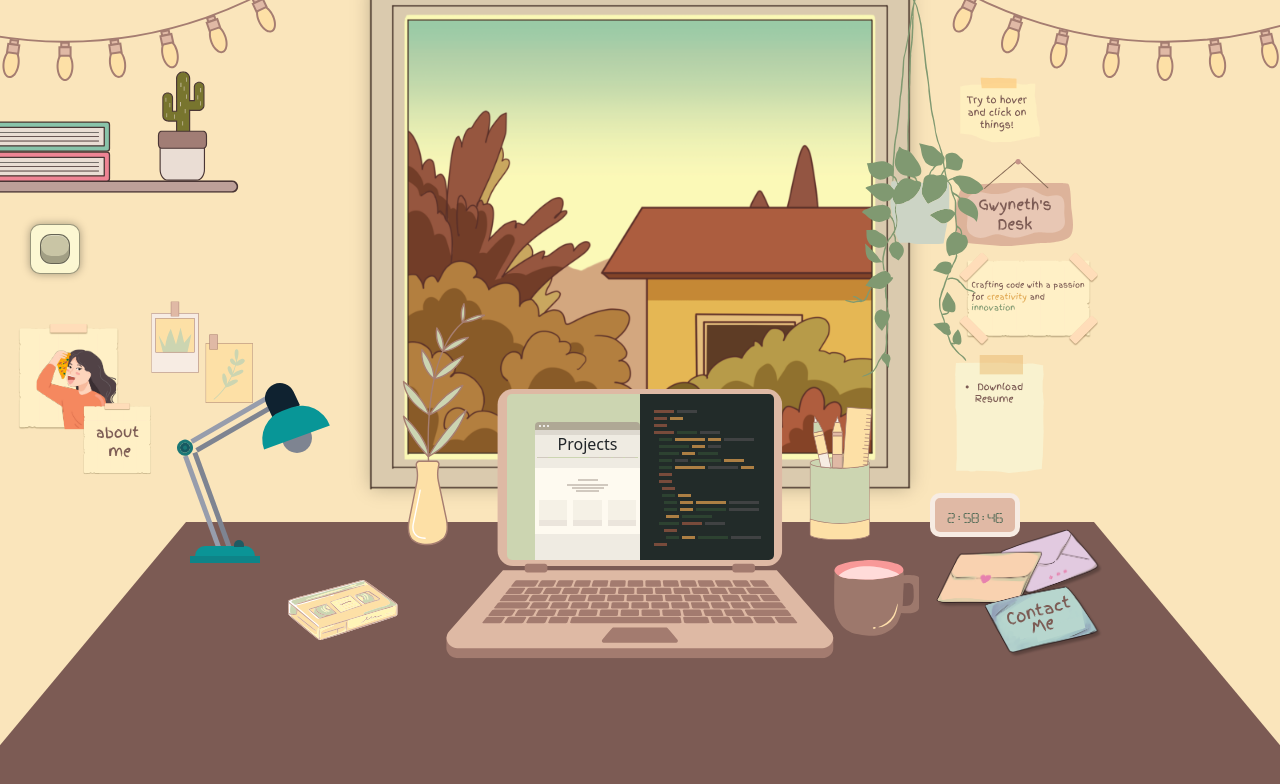
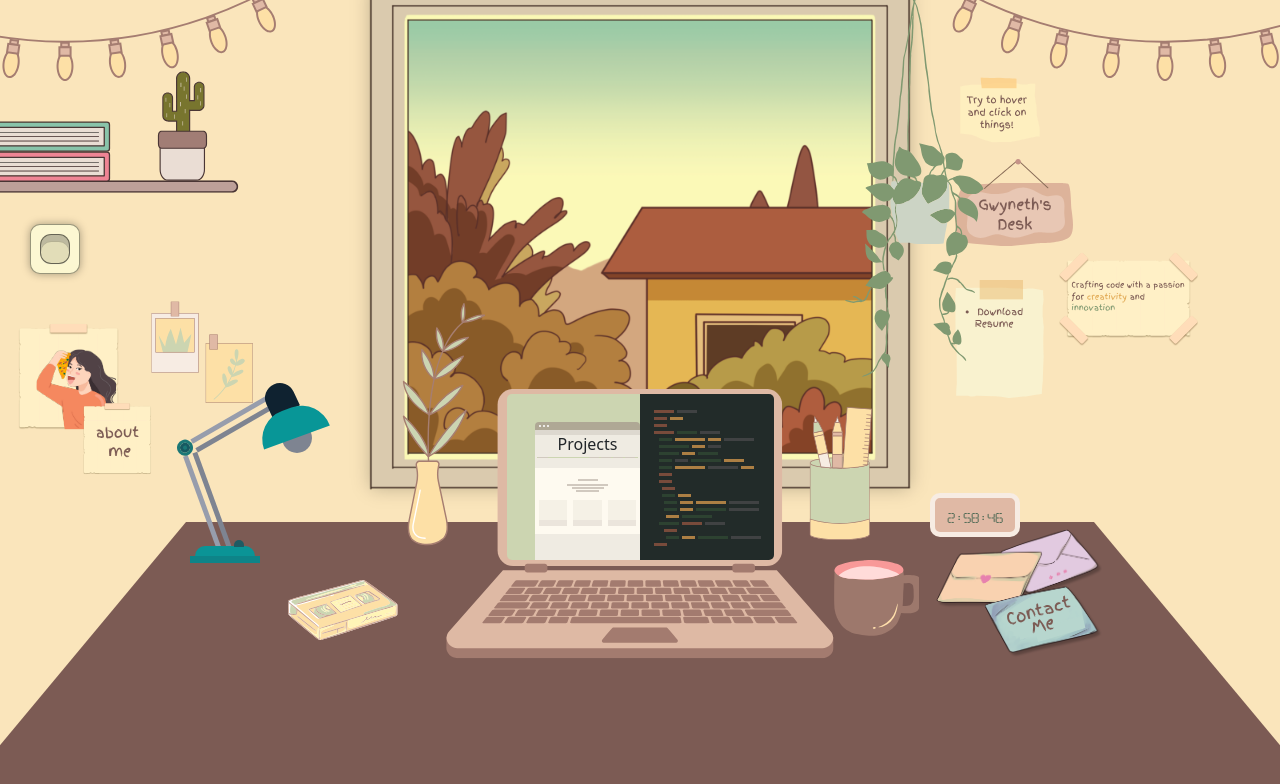
Before and after one commit to GWC523/Portfolio-v1, a React (Create React App) app: page /#/ in a window 1280 px wide. Shown: the top 784 px of the page. Built offline with nearby package versions, Linux system fonts and the light colour scheme.

Commit message:
fix: unselectable containers and reversed switch

```diff
--- a/src/Components/Clock/Clock.scss
+++ b/src/Components/Clock/Clock.scss
@@ -17,7 +17,13 @@
   color:#305944;
   font-family: 'Digital-Dream';
   font-size: 10px;
-  cursor: pointer;
+  -webkit-touch-callout: none;
+  -webkit-user-select: none;
+  -khtml-user-select: none;
+  -moz-user-select: none;
+  -ms-user-select: none;
+  user-select: none;
+  cursor: default;
 }
 
 .clock-night {
--- a/src/Components/Light Switch/LightSwitch.scss
+++ b/src/Components/Light Switch/LightSwitch.scss
@@ -35,10 +35,10 @@
     border: 1px solid rgba(0,0,0,0.6);
     border-radius: 0.7em;
     box-shadow:
-      inset 0 1px 0 rgba(255,255,255,0.3),
-      inset 0 -7px 0 rgba(0,0,0,0.2),
-      inset 0 50px 10px rgba(0,0,0,0.2),
-      0 1px 0 rgba(255,255,255,0.2);
+        inset 0 6px 0 rgba(255,255,255,0.1),
+        inset 0 7px 0 rgba(0,0,0,0.2),
+        inset 0 -50px 10px rgba(0,0,0,0.1),
+        0 1px 0 rgba(205,205,205,0.1);
 
     transition: all 0.2s ease-out;
 
@@ -74,11 +74,10 @@
     .switch {
       background:#fcf7cd;
       box-shadow:
-        inset 0 6px 0 rgba(255,255,255,0.1),
-        inset 0 7px 0 rgba(0,0,0,0.2),
-        inset 0 -50px 10px rgba(0,0,0,0.1),
-        0 1px 0 rgba(205,205,205,0.1);
-
+      inset 0 1px 0 rgba(255,255,255,0.3),
+      inset 0 -7px 0 rgba(0,0,0,0.2),
+      inset 0 50px 10px rgba(0,0,0,0.2),
+      0 1px 0 rgba(255,255,255,0.2);
       &:after,
       &:before {
           background:#222;
--- a/src/Components/Resume/Resume.scss
+++ b/src/Components/Resume/Resume.scss
@@ -1,8 +1,15 @@
 .resume {
     width: 90px;
     position: relative;
-    margin-top: -300px;
+    margin-top: -450px;
     margin-left: 720px;
     z-index: 20;
     cursor: pointer;
+    -webkit-touch-callout: none;
+    -webkit-user-select: none;
+    -khtml-user-select: none;
+    -moz-user-select: none;
+    -ms-user-select: none;
+    -o-user-select: none;
+    user-select: none;
 }
--- a/src/Pages/Room.scss
+++ b/src/Pages/Room.scss
@@ -1,5 +1,15 @@
 body {
   margin: 0;
+}
+
+.unselectable {
+  -webkit-touch-callout: none;
+  -webkit-user-select: none;
+  -khtml-user-select: none;
+  -moz-user-select: none;
+  -ms-user-select: none;
+  -o-user-select: none;
+  user-select: none;
 }
 
 .background {
@@ -143,7 +153,7 @@ body {
 }
 
 .table-night {
-  border-bottom: 320px solid #412f2c;
+  border-bottom: 300px solid #412f2c;
 }
 
 .pencilcase {
@@ -197,7 +207,7 @@ body {
   width: 140px;
   position: relative;
   margin-top: -480px;
-  margin-left: 775px;
+  margin-left: 975px;
   z-index: 20;
 }
 
--- a/src/Pages/Room.tsx
+++ b/src/Pages/Room.tsx
@@ -141,7 +141,7 @@ function Room(): JSX.Element {
   return (
     <>
         {(!isMobile)? (
-            <div className={isDay ? 'background' : 'background-night'}>
+            <div className={isDay ? 'background unselectable' : 'background-night unselectable'}>
               {!isLoading && (<Loader/>)}
               <img src={Shelf} className={isDay ? 'shelf' : 'shelf night'}/>
               <img src={Plant} className={isDay ? 'plant' : 'plant night'}/>
@@ -152,49 +152,49 @@ function Room(): JSX.Element {
                   state={isOn}
                 />
               </div>
-              <div className='string-light-cont'>
+              <div className='string-light-cont unselectable'>
                 <Light
                   isOn={isOn}
                   isDay={isDay}
                 />
               </div>
-              <div className={isDay ? 'pictures-cont' : 'pictures-cont night'}>
+              <div className={isDay ? 'pictures-cont unselectable' : 'pictures-cont unselectable night'}>
                 <Pictures/>
               </div>
-              <div className='room-title-cont'>
+              <div className='room-title-cont unselectable'>
                 <img src={RoomTitle} className={isDay ? 'room-title' : 'room-title night'}/>
               </div>
               <div className='room-tagline-cont'>
                 <img src={RoomTagline} className={isDay ? 'room-tagline' : 'room-tagline night'}/>
               </div>
-              <div className={'resume-cont'}>
+              <div className={'resume-cont unselectable'} >
                 <Resume
                   isDay={isDay}
                 />
               </div>
-              <div className='note-cont'>
+              <div className='note-cont unselectable'>
                 <img src={Note} alt='note' className={isDay ? 'note' : 'note night'}/>
               </div>
-              <div className='window-cont'>
+              <div className='window-cont unselectable'>
                 <img src={Window} className={isDay ? 'window' : 'window night-2'}/>
               </div>
-              <div className='table-wrapper'>
+              <div className='table-wrapper unselectable'>
                   <div className={isDay ? 'table-object' : 'table-object table-night'}></div>
               </div>
-              <div className='laptop-cont'>
+              <div className='laptop-cont unselectable'>
                 <Laptop
                   isDay={isDay}
                   path={'works'}
                 />
               </div>
-              <div className='cassette-cont'>
+              <div className='cassette-cont unselectable'>
                 <Cassette
                     func={togglePlay}
                     isPlaying={isPlaying}
                     isDay={isDay}
                 />
               </div>
-                <div className={isDay ? 'vase-cont' : 'vase-cont night'}>
+                <div className={isDay ? 'vase-cont unselectable' : 'vase-cont unselectable night'}>
                     <img src={Vase} className='vase'/>
                 </div>
                 <Modal
@@ -204,14 +204,14 @@ function Room(): JSX.Element {
                   setShowModal={setShowModal}
                   children={copyToClipboardInput()}
                 />
-              <div className='table-cont'>
+              <div className='table-cont unselectable'>
                 <div className='cup-cont'>
                   <Cup isDay={isDay} link={'https://www.linkedin.com/in/gwyneth-chiu/'}/>
                 </div>
                 <div className={isDay ? 'pencilcase-cont' : 'pencilcase-cont night'}>
                     <img src={PencilCase} className='pencilcase'/>
                 </div>
-                <div className='letters-cont'>
+                <div className='letters-cont '>
                     <Letters isDay={isDay} setShowModal={setShowModal}/>
                 </div>
                 <div className='time-cont'>
```
